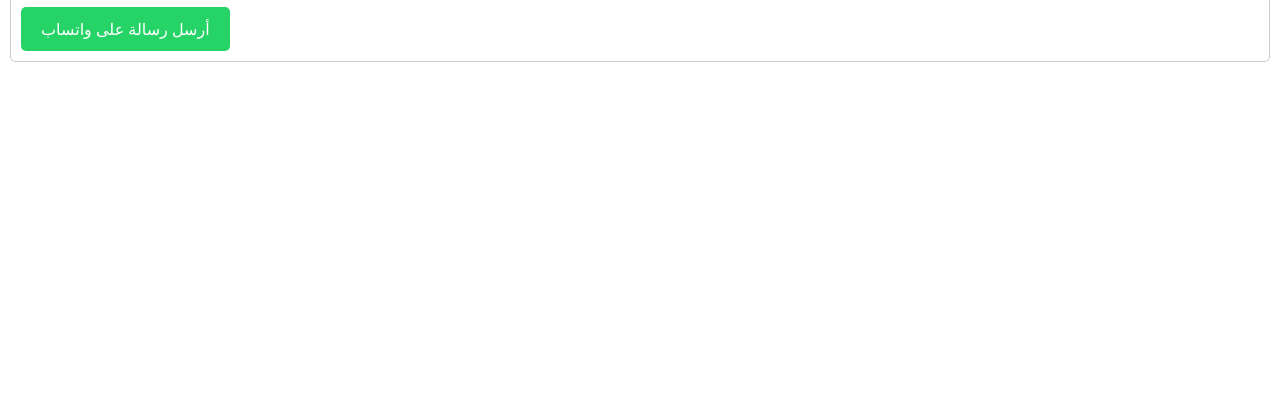
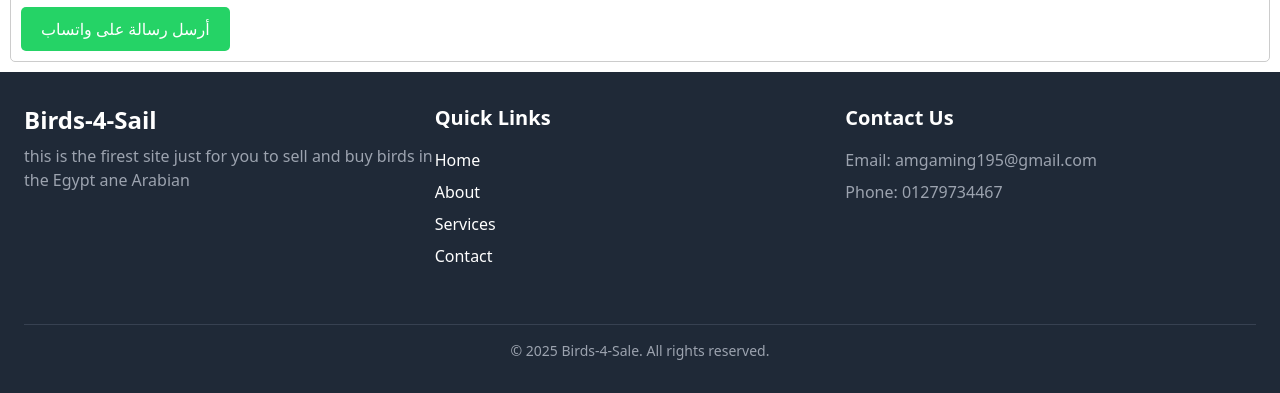
Before and after one commit to ahmed10mohsen74/Birds-4-Sale, a website: page index.html in a window 1280 px wide. Shown: the part 1538-1931 px from the top of the page. Before the commit the page ends 1610 px from the top, so only its background shows below. Drawn offline with Linux system fonts and the light colour scheme.

Commit message:
add footer and edit in js

```diff
--- a/index.html
+++ b/index.html
@@ -45,6 +45,42 @@
 <div class="container" id="container">
 
 </div>
+<footer class="bg-gray-800 text-white py-8">
+    <div class="container mx-auto px-6">
+        <div class="flex flex-wrap justify-between">
+
+            <!-- Logo & Description -->
+            <div class="w-full md:w-1/3 mb-6">
+                <h2 class="text-2xl font-bold">Birds-4-Sail</h2>
+                <p class="text-gray-400 mt-2">this is the firest site just for you to sell and buy birds in the Egypt ane Arabian </p>
+            </div>
+
+            <!-- Quick Links -->
+            <div class="w-full md:w-1/3 mb-6">
+                <h3 class="text-xl font-semibold">Quick Links</h3>
+                <ul class="mt-4 space-y-2">
+                    <li><a href="#" class="hover:text-gray-400">Home</a></li>
+                    <li><a href="#" class="hover:text-gray-400">About</a></li>
+                    <li><a href="#" class="hover:text-gray-400">Services</a></li>
+                    <li><a href="#" class="hover:text-gray-400">Contact</a></li>
+                </ul>
+            </div>
+
+            <!-- Contact Info -->
+            <div class="w-full md:w-1/3 mb-6">
+                <h3 class="text-xl font-semibold">Contact Us</h3>
+                <p class="mt-4 text-gray-400">Email: <a href="amgaming195@gmail.com"
+                        class="hover:text-gray-400">amgaming195@gmail.com</a></p>
+                <p class="mt-2 text-gray-400">Phone: 01279734467</p>
+            </div>
+        </div>
+
+        <!-- Bottom Section -->
+        <div class="border-t border-gray-700 pt-4 mt-8 text-center text-sm text-gray-400">
+            <p>&copy; 2025 Birds-4-Sale. All rights reserved.</p>
+        </div>
+    </div>
+</footer>
 
 
     <script src="js/main.js">
--- a/js/main.js
+++ b/js/main.js
@@ -7,7 +7,7 @@ menuButton.addEventListener('click', () =>
 });
 const data = [
     { "name": "name1", "image": "images/download (1).jpeg", "info": "this is info", "price": "23 EG", "phone": "01279734467" },
-    { "name": "name2", "image": "images/download (2).jpeg", "info": "this is info", "price": "45 EG", "phone": "01272431433" },
+    { "name": "name2", "image": "images/download (2).jpeg", "info": "this is info", "price": "45 EG", "phone": "01279734467" },
     { "name": "name3", "image": "images/download.jpeg", "info": "this is info", "price": "45 EG", "phone": "01279734467" },
     { "name": "name4", "image": "https://encrypted-tbn0.gstatic.com/images?q=tbn:ANd9GcTC29BrQRe9VNx1jC6zKNlVEMoFI521lJYySA&s", "info": "this is info", "price": "45 EG", "phone": "01279734467" },
     { "name": "name5", "image": "https://www.pigeontype.info/wp-content/uploads/2021/02/otati-pigeons-egyptian-swift.jpg", "info": "this is info", "price": "45 EG", "phone": "01279734467" },
```
